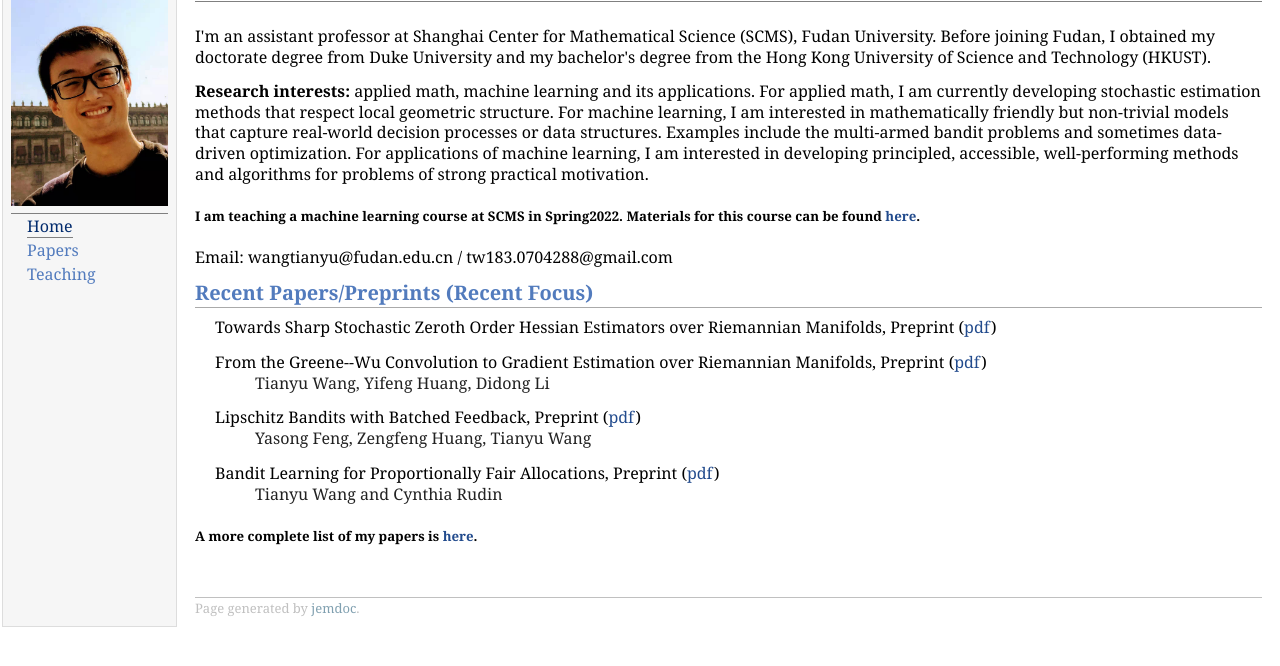
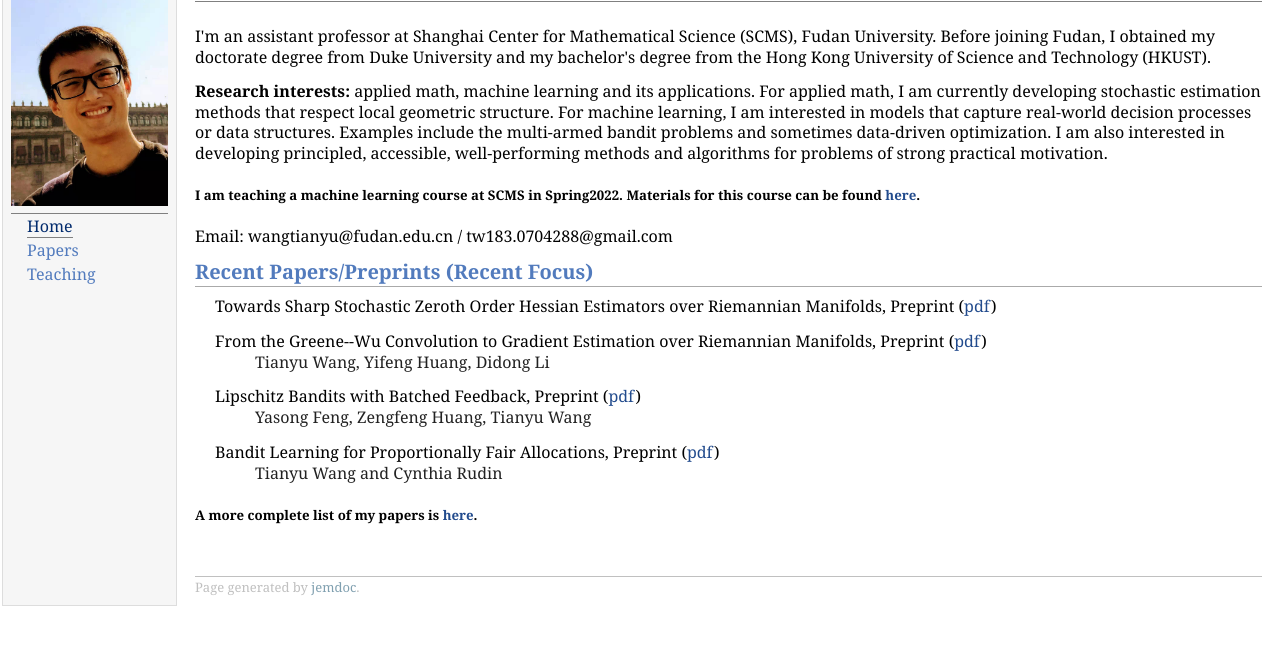
Before and after one commit to wangt1anyu/wangt1anyu.github.io, a plain HTML site: page index.html in a window 1280 px wide. Shown: the part 48-714 px from the top of the page. Drawn offline with Linux system fonts and the light colour scheme.

Commit message:
Update index.html

```diff
--- a/index.html
+++ b/index.html
@@ -37,7 +37,7 @@
 
 
 
-<p> <b>Research interests:</b> applied math, machine learning and its applications. For applied math, I am currently developing stochastic estimation methods that respect local geometric structure. For machine learning, I am interested in mathematically friendly but non-trivial models that capture real-world decision processes or data structures. Examples include the multi-armed bandit problems and sometimes data-driven optimization. For applications of machine learning, I am interested in developing principled, accessible, well-performing methods and algorithms for problems of strong practical motivation. </p>
+<p> <b>Research interests:</b> applied math, machine learning and its applications. For applied math, I am currently developing stochastic estimation methods that respect local geometric structure. For machine learning, I am interested in models that capture real-world decision processes or data structures. Examples include the multi-armed bandit problems and sometimes data-driven optimization. I am also interested in developing principled, accessible, well-performing methods and algorithms for problems of strong practical motivation. </p>
 
 <h5>
 I am teaching a machine learning course at SCMS in Spring2022. Materials for this course can be found <a href="teaching.html">here</a>.
```
